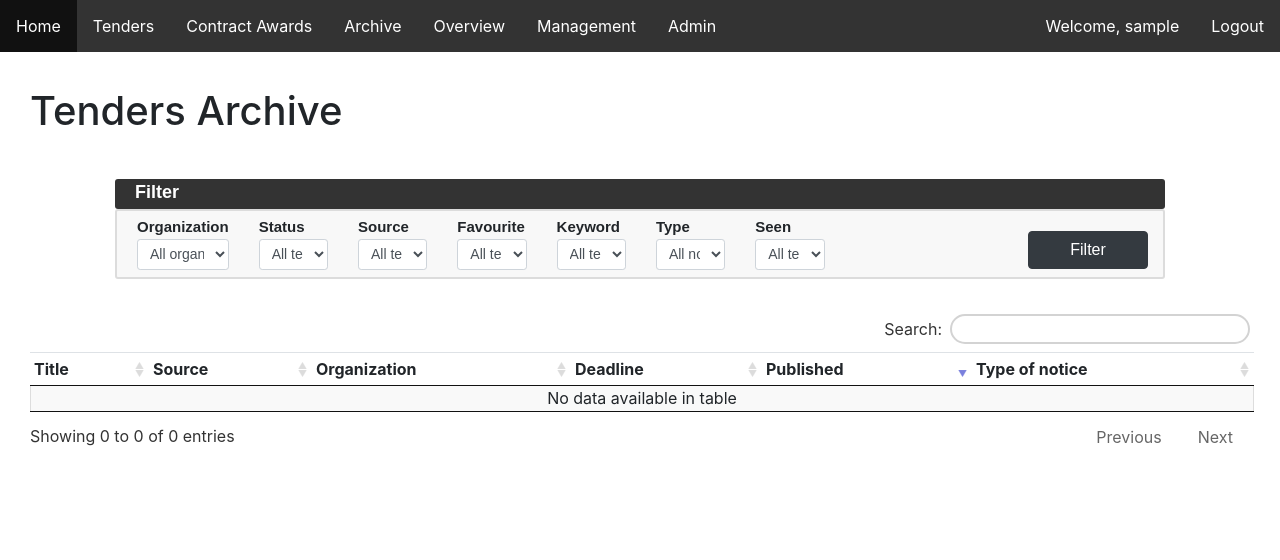
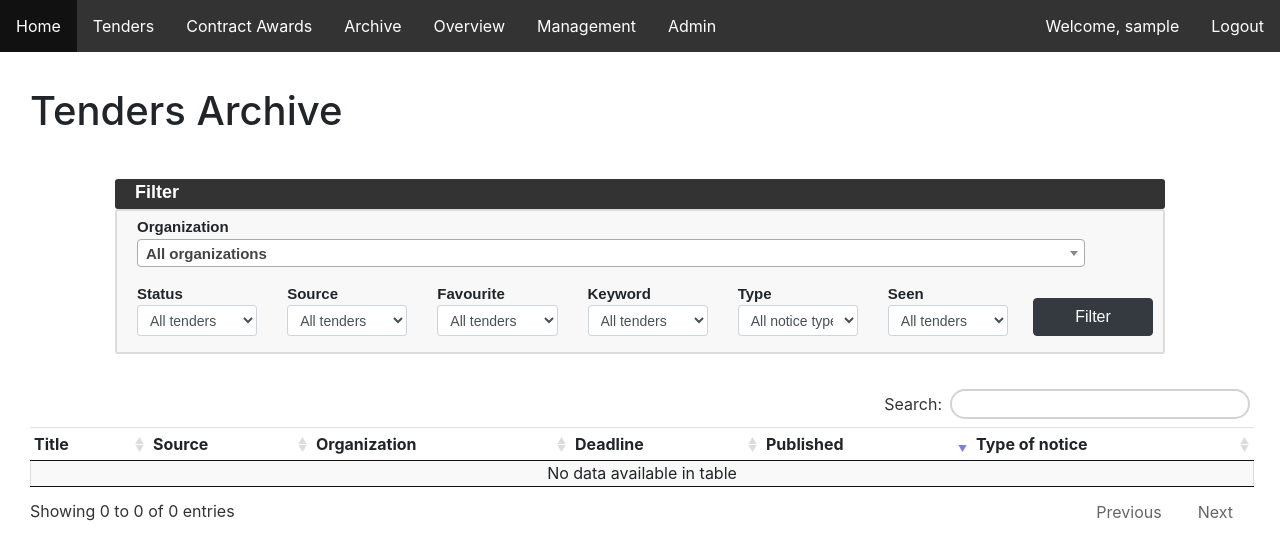
Before and after one commit to eaudeweb/scratch, a Django app: page /archive/ in a window 1280 px wide. Shown: the top 560 px of the page. Run offline with Django 3.2, Linux system fonts and the light colour scheme; the visitor is signed in with stand-in values (Sample User, id 1); data that the repository does not hold is empty; parts of the project's set-up code (start-up, migrations or seed data) failed here and were passed over; some libraries are stand-ins or nearby versions.

Commit message:
Set select2 for organizations and vendors #160

```diff
--- a/app/static/css/filter_bar.css
+++ b/app/static/css/filter_bar.css
@@ -22,11 +22,14 @@
   border: 2px solid gainsboro;
   padding-left: 5px;
   padding-top: 5px;
-    height: 70px;
   font-weight: bold;
   font-family: "Arial";
   font-size: 15px;
   position: relative;
+}
+
+.flexed {
+  display: flex;
 }
 
 .filter_button {
@@ -35,8 +38,8 @@
 }
 
 .div_button {
-    position: relative;
   padding-top: 15px;
+  padding-right: 10px;
   padding-left: 10px;
 }
 
--- a/app/static/js/scratch_datatables.js
+++ b/app/static/js/scratch_datatables.js
@@ -33,6 +33,8 @@ $(document).ready(function() {
   const ungm_published_today = $.urlParam(doc, 'ungm_published_today');
   const archive = $.urlParam(doc, 'archive');
 
+  $('#id_organization').select2();
+  $('#id_vendor').select2();
 
   function buttonsClick() {
 
--- a/app/templates/tenders_filters.html
+++ b/app/templates/tenders_filters.html
@@ -15,46 +15,61 @@
       <p>Filter</p>
     </div>
   </div>
+
+  <div class="row bottom_bar">
     <form method="GET" id="form_id">
-    <div class="row bottom_bar ">
-      <div class="form-group col-sm">
+
+      <div class="flexed">
+        <div class="form-group col-lg">
           {{ form.organization.label }}
           {% render_field form.organization class+="form-control form-control-sm" %}
         </div>
+      </div>
+
+      <div class="flexed">
         <div class="form-group col-sm">
           {{ form.status.label }}
           {% render_field form.status class+="form-control form-control-sm" %}
         </div>
+
         <div class="form-group col-sm">
           {{ form.source.label }}
           {% render_field form.source class+="form-control form-control-sm" %}
         </div>
+
         <div class ="form-group col-sm">
           {{ form.favourite.label }}
           {% render_field form.favourite class+="form-control form-control-sm" %}
         </div>
+
         <div class ="form-group col-sm">
           {{ form.keyword.label }}
           {% render_field form.keyword class+="form-control form-control-sm" %}
         </div>
+
         <div class ="form-group col-sm">
           {{ form.type.label }}
           {% render_field form.type class+="form-control form-control-sm" %}
         </div>
+
         <div class ="form-group col-sm">
           {{ form.seen.label }}
           {% render_field form.seen class+="form-control form-control-sm" %}
         </div>
-      <div class="col-sm-2 div_button">
+
         {% if reset %}
+          <div class="div_button">
             <a href="{{ reset_url }}"><button type="button" name="reset_filters" value="reset" class="btn btn-dark filter_button">Reset filters</button></a>
+          </div>
         {% endif %}
-      </div>
-      <div class="col-sm div_button">
+
+        <div class="div_button">
           <button type="submit" name="filter_button" value="filter" class="btn btn-dark filter_button">Filter</button>
         </div>
       </div>
     </form>
+  </div>
+</div>
 
   {% if ungm_published_today %}
     <ul>
```
Also changed, not shown: app/templates/awards_filters.html (+18 -8 lines). Lines whose indentation alone changed are shown as unchanged.
